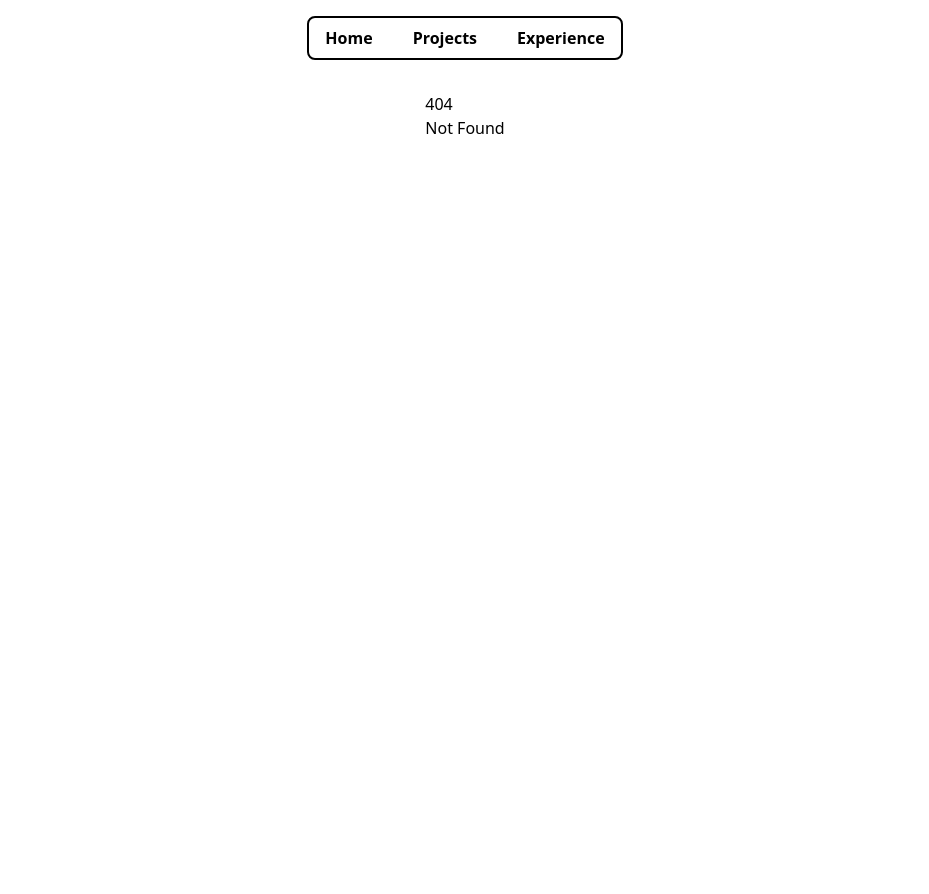
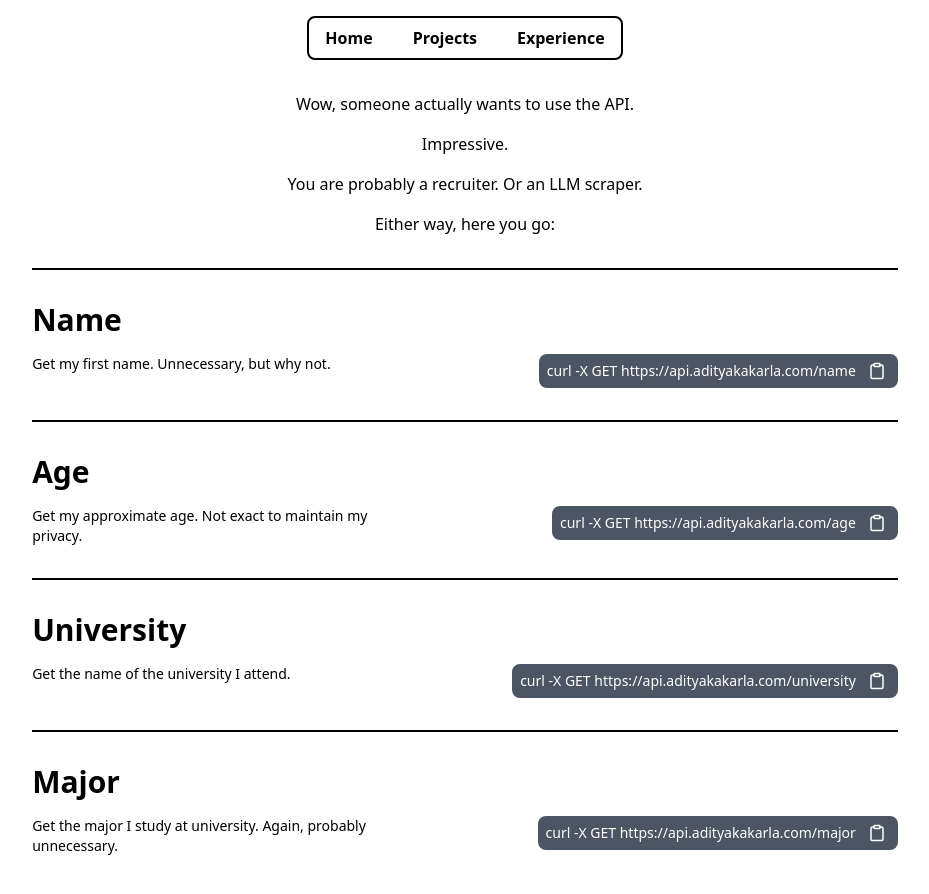
Before and after one commit to adityakakarla/personal-website, a SvelteKit app: page /api-docs in a window 1280 px wide. Before the commit this address had no page. Shown: the top 894 px of the page, without its empty margins (175-1104 px from the left). Before the commit the page ends 800 px from the top, so only its background shows below. Built offline with nearby package versions, Linux system fonts and the light colour scheme.

Commit message:
added api information

```diff
--- a/package.json
+++ b/package.json
@@ -33,6 +33,7 @@
 		"vite": "^5.4.11"
 	},
 	"dependencies": {
-		"@tailwindcss/typography": "^0.5.15"
+		"@tailwindcss/typography": "^0.5.15",
+		"lucide-svelte": "^0.469.0"
 	}
 }
--- /dev/null
+++ b/src/lib/components/ApiExample.svelte
@@ -0,0 +1,41 @@
+<script lang="ts">
+	import { onMount } from 'svelte';
+	import { fade } from 'svelte/transition';
+	import { Clipboard, Check } from 'lucide-svelte';
+
+	let { title, description, endpoint } = $props();
+	let copied = $state(false);
+
+	function copyToClipboard() {
+		const curlCommand = `curl -X GET https://api.adityakakarla.com/${endpoint}`;
+		navigator.clipboard.writeText(curlCommand).then(() => {
+			copied = true;
+			setTimeout(() => {
+				copied = false;
+			}, 2000);
+		});
+	}
+</script>
+
+<div class="flex flex-col border-t-2 border-black py-8">
+	<h1 class="text-3xl font-bold mb-4">{title}</h1>
+	<div class='flex flex-row space-x-24 justify-between text-sm'>
+		<p class='w-48 md:w-72 lg:w-96'>{description}</p>
+		<div class='bg-gray-600 text-white h-fit px-2 py-1 rounded-lg flex items-center'>
+			<p class="mr-2">curl -X GET https://api.adityakakarla.com/{endpoint}</p>
+			<button
+				onclick={copyToClipboard}
+				class="text-white p-1 rounded transition-colors duration-200 hover:bg-gray-500"
+				aria-label="Copy to clipboard"
+			>
+				{#if copied}
+					<div >
+						<Check size={18} class="text-green-400" />
+					</div>
+				{:else}
+					<Clipboard size={18} />
+				{/if}
+			</button>
+		</div>
+	</div>
+</div>
--- a/src/lib/components/Experience.svelte
+++ b/src/lib/components/Experience.svelte
@@ -1,4 +1,4 @@
-<script>
+<script lang='ts'>
     let {title, company, tags, description} = $props();
 </script>
 
--- a/src/lib/components/Header.svelte
+++ b/src/lib/components/Header.svelte
@@ -1,4 +1,4 @@
-<script>
+<script lang='ts'>
     const paths = [
         { name: 'Home', path: '/' },
         { name: 'Projects', path: '/projects' },
--- a/src/lib/components/List.svelte
+++ b/src/lib/components/List.svelte
@@ -1,4 +1,4 @@
-<script>
+<script lang='ts'>
     let {title, items} = $props();
 </script>
 
--- a/src/lib/components/Project.svelte
+++ b/src/lib/components/Project.svelte
@@ -1,4 +1,4 @@
-<script>
+<script lang='ts'>
     let {name, tags, link, description} = $props();
 </script>
 
--- a/src/routes/+layout.svelte
+++ b/src/routes/+layout.svelte
@@ -1,3 +1,7 @@
+<svelte:head>
+  <title>Aditya Kakarla</title>
+</svelte:head>
+
 <script lang="ts">
 	import '../app.css';
 	import Header from '$lib/components/Header.svelte';
--- /dev/null
+++ b/src/routes/api-docs/+page.svelte
@@ -0,0 +1,38 @@
+<script lang="ts">
+	import ApiExample from "$lib/components/ApiExample.svelte";
+
+    const codeExamples = [
+        {title: 'Name',
+            description: 'Get my first name. Unnecessary, but why not.',
+            endpoint: 'name'
+        },
+        {title: 'Age',
+            description: 'Get my approximate age. Not exact to maintain my privacy.',
+            endpoint: 'age'
+        },
+        {title: 'University',
+            description: 'Get the name of the university I attend.',
+            endpoint: 'university'
+        },
+        {title: 'Major',
+            description: 'Get the major I study at university. Again, probably unnecessary.',
+            endpoint: 'major'
+        }
+    ]
+</script>
+
+<div>
+    <div class="space-y-4 text-center pb-8 border-black">
+    <p>Wow, someone actually wants to use the API.</p>
+    <p>Impressive.</p>
+    <p>You are probably a recruiter. Or an LLM scraper.</p>
+    <p>
+        Either way, here you go:
+    </p>
+</div>
+    <div>
+        {#each codeExamples as codeExample}
+        <ApiExample {...codeExample}/>
+        {/each}
+    </div>
+</div>
--- a/src/routes/projects/+page.svelte
+++ b/src/routes/projects/+page.svelte
@@ -3,12 +3,25 @@
 
 	const projects = [
 		{
+			name: "api.adityakakarla.com",
+			tags: ['Go','Docker','GCP','Svelte'],
+			link: 'https://api.adityakakarla.com',
+			description: [
+				'Utilized Go to engineer a limited personal information API at the above URL',
+				'Containerized app using Docker and deployed using Google Cloud Run with custom domain',
+				'Utilized Svelte to build documentation page to explain API endpoints to an empty audience',
+				'Wrote multiple unit tests to verify accuracy of information fetched from API endpoint',
+			]
+		},
+		{
 			name: 'Krait',
-			tags: ['Go'],
+			tags: ['Go','OpenAI'],
 			link: 'https://github.com/adityakakarla/krait',
 			description: [
-				'Developed a Go CLI tool to generate Go CLI tools using generative AI',
-				'Utilized Cobra to create multi-option CLI tool with subcommands and flags for optimal UI/UX',
+				'Built a CLI tool using Go to help developers build CLI tools with OpenAI and Anthropic',
+				'Utilized Cobra to create CLI tool with subcommands and flags for optimal user experience',
+				'Created local storage solution for user API keys and configuration options',
+				'Published Krait to Github where anyone with Go installed can download and use it'
 			]
 		},
 		{
```
Also changed, not shown: 1 other file (tests, documents, lock files or other folders).
